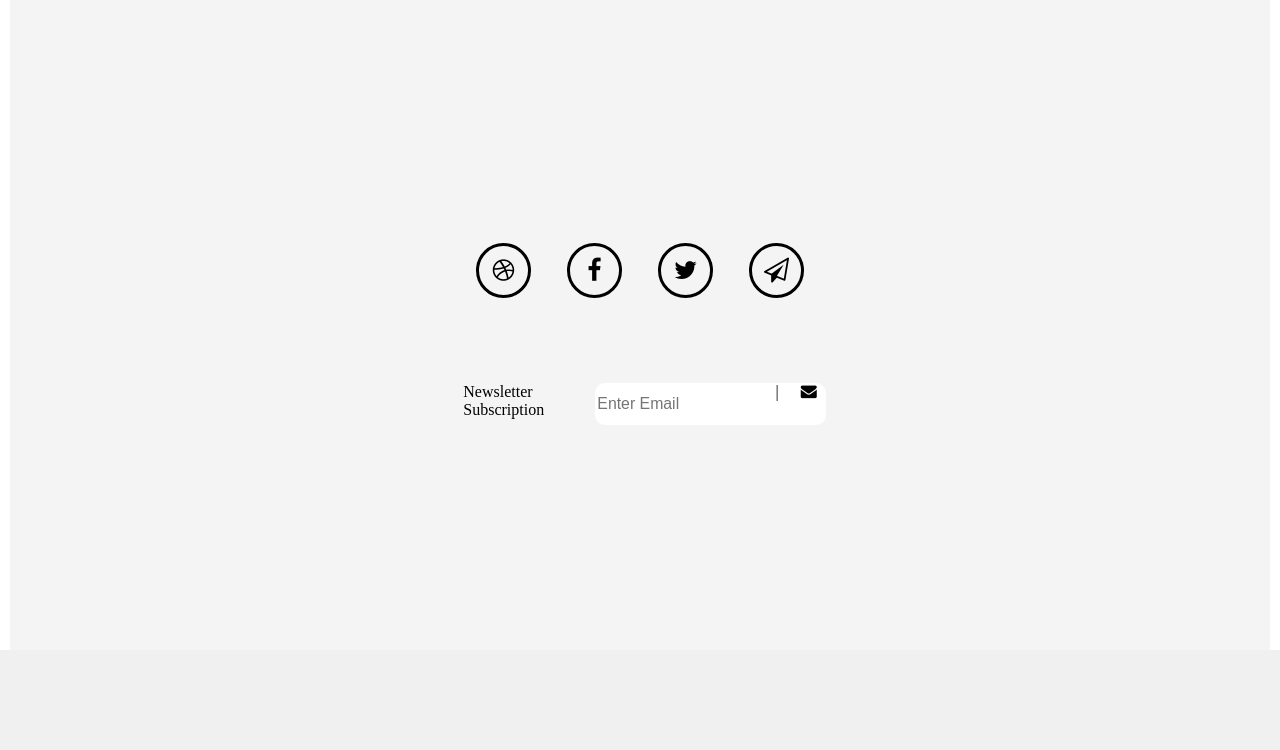
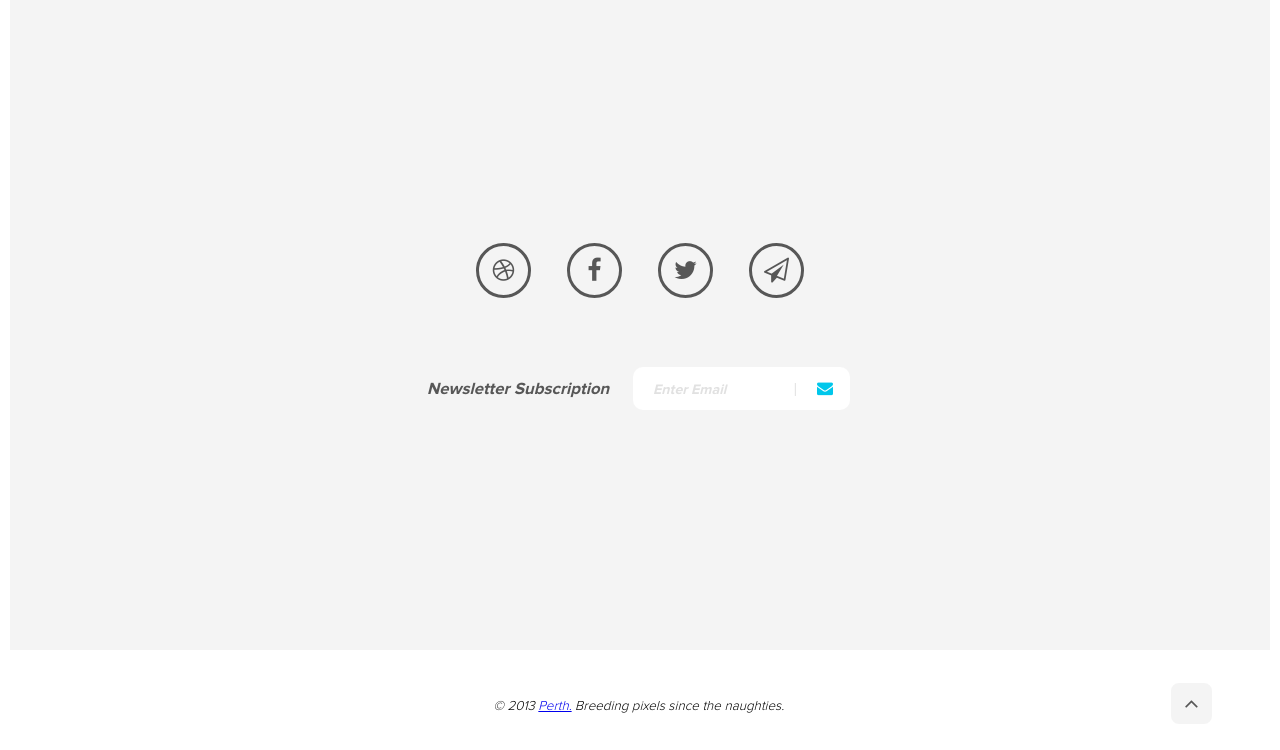
Before and after one commit to dvernigora/webDevHomeworks, a PHP site: page / in a window 1280 px wide. Shown: the part 2275-3025 px from the top of the page. Before the commit the page ends 2925 px from the top, so only its background shows below. Run offline with PHP 8.4, Linux system fonts and the light colour scheme.

Commit message:
implemented a static layout

```diff
--- a/WD_ST2 Perth/index.html
+++ b/WD_ST2 Perth/index.html
@@ -83,23 +83,45 @@
 <section class="subscription">
     <div class="container container__subscription">
         <ul class="social-icons">
-            <li><i class="fa fa-dribbble reset-margin fa-2x" aria-hidden="true"></i></li>
-            <li><i class="fa fa-facebook fa-2x" aria-hidden="true"></i></li>
-            <li><i class="fa fa-twitter fa-2x" aria-hidden="true"></i></li>
-            <li><i class="fa fa-paper-plane-o fa-2x" aria-hidden="true"></i></li>
+            <li>
+                <a href="#" class="no-decoration__link">
+                    <i class="fa fa-dribbble reset-margin fa-2x" aria-hidden="true"></i>
+                </a>
+            </li>
+            <li>
+                <a href="#" class="no-decoration__link">
+                    <i class="fa fa-facebook fa-2x" aria-hidden="true"></i>
+                </a>
+            </li>
+            <li>
+                <a href="#" class="no-decoration__link">
+                    <i class="fa fa-twitter fa-2x" aria-hidden="true"></i>
+                </a>
+            </li>
+            <li>
+                <a href="#" class="no-decoration__link">
+                    <i class="fa fa-paper-plane-o fa-2x" aria-hidden="true"></i>
+                </a>
+            </li>
         </ul>
         <form class="mail-subscription">
             <label>
-                <span>Newsletter Subscription</span>
+                <span class="subscription-text">Newsletter Subscription</span>
                 <input type="email" class="user-email__input" placeholder="Enter Email">
             </label>
-            <i class="fa fa-envelope" aria-hidden="true"></i>
+            <a href="#" style="text-decoration: none; color: #00c7eb;">
+                <i class="fa fa-envelope" aria-hidden="true"></i>
+            </a>
         </form>
     </div>
 </section>
-<footer>
-    <div class="container">
+<footer class="direction-row">
+    <div class="container container__footer">
+        <span class="text__footer">&#169; 2013 <a href="#">Perth.</a> Breeding pixels since the naughties.</span>
     </div>
+    <button class="btn-up">
+        <a href="#" class="no-decoration__link"><i class="fa fa-angle-up" aria-hidden="true"></i></a>
+    </button>
 </footer>
 </body>
 </html>
--- a/WD_ST2 Perth/style.css
+++ b/WD_ST2 Perth/style.css
@@ -38,6 +38,10 @@ header, section, footer {
   flex-direction: column;
 }
 
+footer {
+  min-height: 100px;
+}
+
 header, section {
   min-height: 650px;
 }
@@ -56,6 +60,7 @@ header {
   box-sizing: content-box;
   border-bottom: 5px solid #00abe9;
   box-shadow: 15px 12px 0 -2px #01b1ea;
+  cursor: pointer;
 }
 
 .logo p {
@@ -83,6 +88,7 @@ header {
   margin-top: 38px;
   display: flex;
   flex-direction: column;
+  cursor: pointer;
 }
 
 .wrapper-hamburger-menu span {
@@ -305,21 +311,66 @@ header {
   margin-left: 15px;
 }
 
-.social-icons {display: flex;justify-content: center;}
+.social-icons {
+  display: flex;
+  justify-content: center;
+}
 
-.social-icons li {width: 55px;height: 55px;border: 3px solid black;display: flex;align-items: center;justify-content: center;border-radius: 100%;margin: 18px;}
+.social-icons li {
+  width: 55px;
+  height: 55px;
+  border: 3px solid #575757;
+  display: flex;
+  align-items: center;
+  justify-content: center;
+  border-radius: 100%;
+  margin: 18px;
+  color: #575757;
+}
+
+.no-decoration__link {
+  text-decoration: none;
+  color: #575757;
+}
 
 .social-icons__size {
   font-size: 35px;
 }
 
+.mail-subscription {
+  height: 73px;
+  width: 500px;
+  display: flex;
+  align-items: center;
+  justify-content: center;
+}
+
 .mail-subscription label {
- display: inline-flex;
+  display: inline-flex;
+  align-items: center;
+  justify-content: space-between;
+  width: 350px;
+}
+
+.mail-subscription i {
+  margin-left: 20px;
+  color: #00c7eb;
+}
+
+.subscription-text {
+  font-family: Proxima Nova Bold, serif;
+  font-style: italic;
+  font-size: 105%;
+  margin-left: -20px;
+  color: #575757;
 }
 
 .mail-subscription label:after {
   content: "|";
-  margin-left: -50px;
+  font-weight: bold;
+  margin-left: -80px;
+  color: #E1E1E1;
+  font-size: 90%;
 }
 
 .container__subscription {
@@ -339,9 +390,50 @@ header {
 }
 
 .user-email__input {
-  width: 85%;
-  height: 42px;
+  width: 217px;
+  height: 43px;
   border: none;
   background-color: white;
   border-radius: 10px;
+  padding-left: 20px;
 }
+
+.user-email__input::placeholder {
+  font-family: Proxima Nova bold, serif;
+  font-weight: bold;
+  font-style: italic;
+  color: #E1E1E1;
+  font-size: 90%;
+}
+
+.container__footer {
+  display: flex;
+  align-items: center;
+  justify-content: center;
+}
+
+.text__footer {
+  font-family: Proxima Nova, serif;
+  font-size: 84%;
+  font-style: italic;
+  margin-top: 11px;
+  margin-left: 10.5%;
+}
+
+.btn-up {
+  margin-top: 7px;
+  margin-right: 56px;
+  align-self: center;
+  background-color: #f4f4f4;
+  color: #575757;
+  width: 45px;
+  height: 45px;
+  border: 2px solid white;
+  border-radius: 10px;
+  outline: none;
+  font-size: 140%;
+}
+
+.direction-row {
+  flex-direction: row;
+}
```
